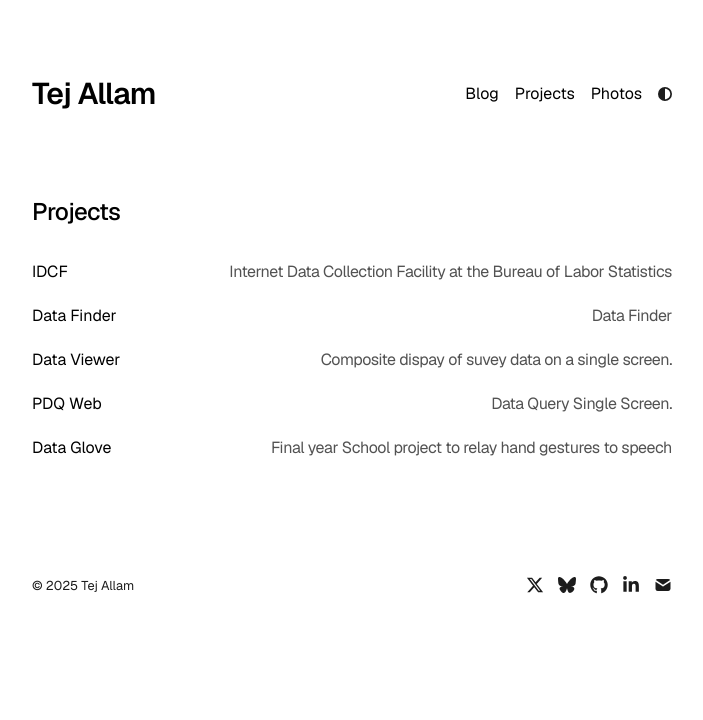
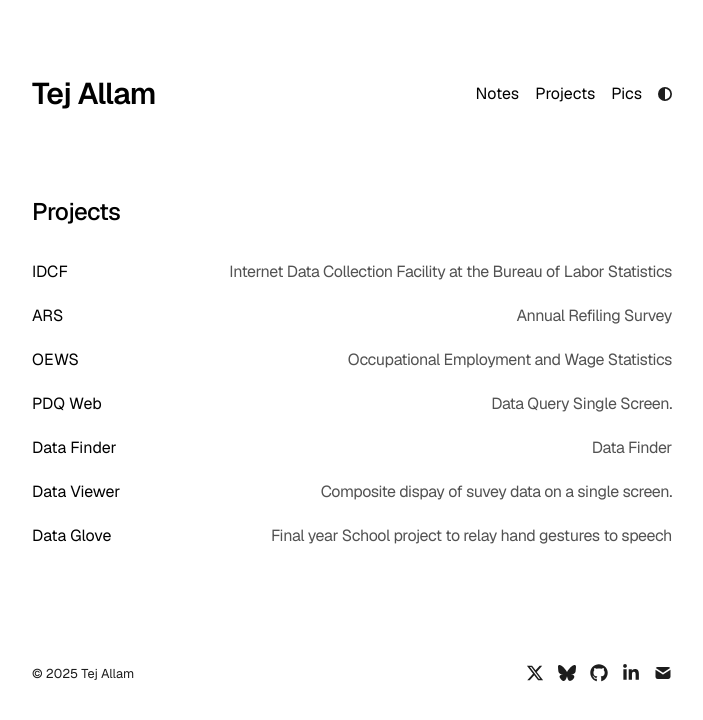
Before and after one commit to TejAllam/foli0, a Next.js app: page /projects in a window 1280 px wide. Shown: the top 720 px of the page, without its empty margins (288-991 px from the left). Built offline with nearby package versions, Linux system fonts and the light colour scheme.

Commit message:
Text changes to 'blog' and 'photos'

```diff
--- a/app/components/nav.tsx
+++ b/app/components/nav.tsx
@@ -3,9 +3,9 @@ import { ThemeSwitch } from "./theme-switch";
 import { metaData } from "../config";
 
 const navItems = {
-  "/blog": { name: "Blog" },
+  "/blog": { name: "Notes" },
   "/projects": { name: "Projects" },
-  "/photos": { name: "Photos" },
+  "/photos": { name: "Pics" },
 };
 
 export function Navbar() {
--- a/app/page.tsx
+++ b/app/page.tsx
@@ -22,11 +22,11 @@ export default function Page() {
       </h1>
       <div className="prose prose-neutral dark:prose-invert">
 
-        <p>Greetings, internet wanderer! I'm <strong>Tej</strong>!</p>
-        <p>An engineer constantly in the <em>making</em>, charting the uncharted territories of tomorrow.</p>
-        <p>Fueled by ☕ and the dream of a brighter future (and maybe world peace ☮️, while we're at it),
-        I'm dedicating my time ⏳ on this spinning rock 🌎 to doing what I love: <br/>
-        wrangling 🖥️ code and exploring the frontiers of technology.</p>
+      <p>Greetings, internet wanderer! I'm <strong>Tej</strong>!</p>
+      <p>Welcome to my corner on the internet. I'm an engineer constantly in the <em>making</em>, charting the uncharted territories of tomorrow.</p>
+      <p>Fueled by ☕ and the dream of a brighter future,
+      I'm dedicating my time ⏳ on this spinning rock 🌎 to doing what I love: <br/>
+      wrangling 🖥️ code and exploring the frontiers of technology.</p>
       </div>
     </section>
     <div className="fixed-logo"></div>
--- a/app/projects/project-data.tsx
+++ b/app/projects/project-data.tsx
@@ -13,6 +13,24 @@ export const projects: Project[] = [
     url: "https://idcf.bls.gov",
   },
   {
+    title: "ARS",
+    year: 2016,
+    description: "Annual Refiling Survey",
+    url: "  https://idcfars.bls.gov/ARS/",
+  },
+  {
+    title: "OEWS",
+    year: 2014,
+    description: "Occupational Employment and Wage Statistics",
+    url: "https://idcfoews.bls.gov/OEWSLite",
+  },
+  {
+    title: "PDQ Web",
+    year: 2018,
+    description: "Data Query Single Screen.",
+    url: "https://data.bls.gov/PDQWeb/",
+  },
+  {
     title: "Data Finder",
     year: 2014,
     description: "Data Finder",
@@ -25,12 +43,6 @@ export const projects: Project[] = [
     url: "https://data.bls.gov/dataViewer/",
   },
   {
-    title: "PDQ Web",
-    year: 2018,
-    description: "Data Query Single Screen.",
-    url: "https://data.bls.gov/PDQWeb/",
-  },
-  {
     title: "Data Glove",
     year: 2008,
     description: "Final year School project to relay hand gestures to speech ",
```
